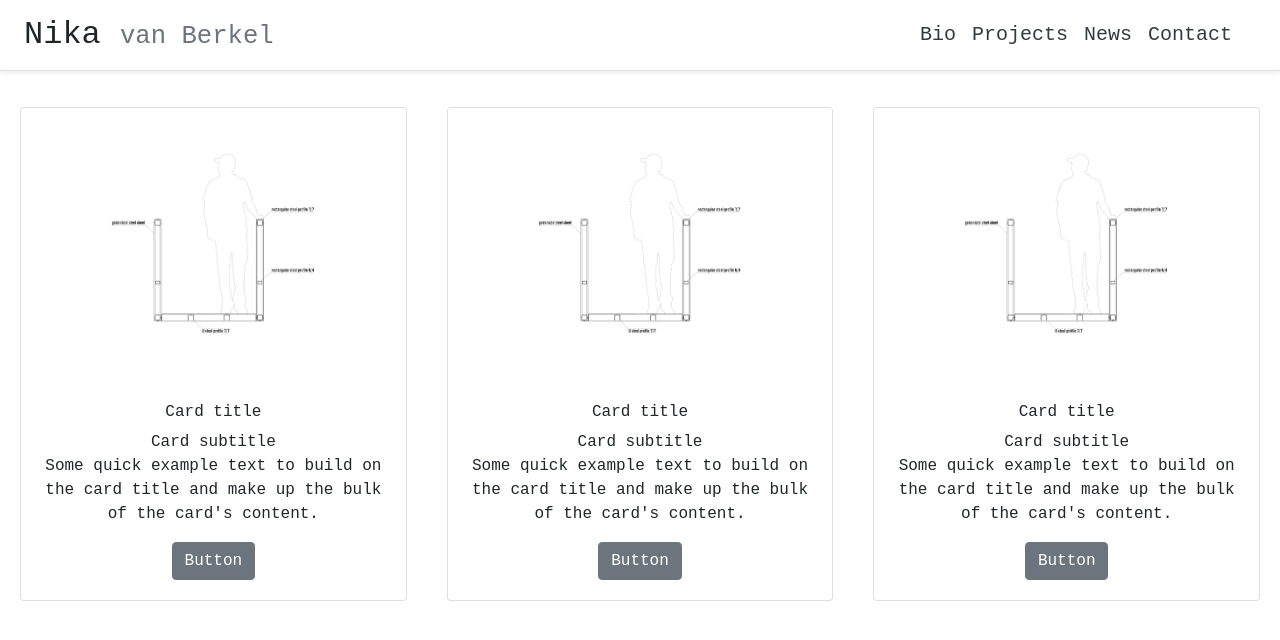
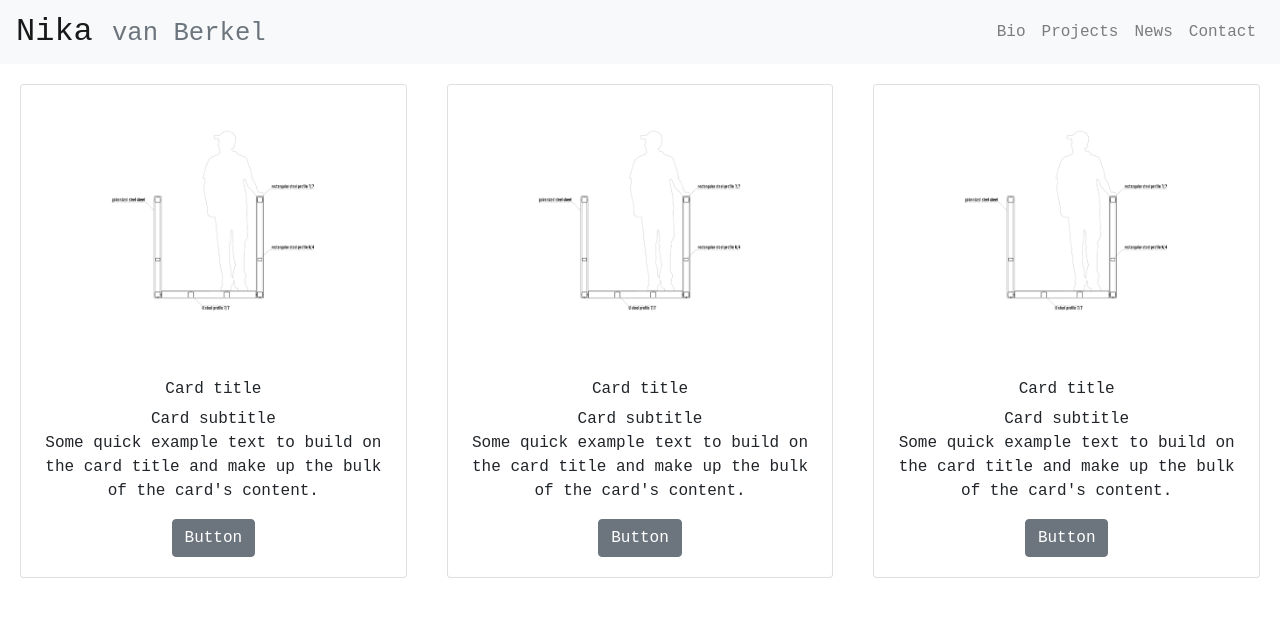
Before and after one commit to Junoburger/Nikavanberkel, a React (Create React App) app: page / in a window 1280 px wide. Shown: the top 640 px of the page. Built offline with nearby package versions, Linux system fonts and the light colour scheme.

Commit message:
navbar mobile view

```diff
--- a/src/App.css
+++ b/src/App.css
@@ -35,7 +35,7 @@
   display: flex;
 }
 
-@media only screen and (max-width: 600px) {
+@media only screen and (max-width: 770px) {
 .Cards{
   flex-direction: column;
 }
--- a/src/components/Card/Card.jsx
+++ b/src/components/Card/Card.jsx
@@ -8,6 +8,7 @@ export const Example = (props) => {
   let divStyle = {
     padding:'20px'
   };
+
 
   return (
     <div style={divStyle}>
--- a/src/components/UI/Header.css
+++ b/src/components/UI/Header.css
@@ -1,3 +1,15 @@
 a:hover{
     /* text-decoration: none !important; */
 }
+
+.navLine{
+
+}
+.navLine:active{
+    /* text-decoration-line: line-through !important; */
+
+}
+
+.Name{
+
+}
--- a/src/components/UI/Header.jsx
+++ b/src/components/UI/Header.jsx
@@ -1,23 +1,76 @@
 import React, {Component} from 'react';
+import {
+  Collapse,
+  Navbar,
+  NavbarToggler,
+  NavbarBrand,
+  Nav,
+  NavItem,
+  NavLink,
+  UncontrolledDropdown,
+  DropdownToggle,
+  DropdownMenu,
+  DropdownItem } from 'reactstrap';
 import './Header.css';
 import 'bootstrap/dist/css/bootstrap.min.css';
 
 
 export class Header extends Component{
+  constructor(props) {
+    super(props);
+
+    this.toggle = this.toggle.bind(this);
+    this.state = {
+      isOpen: false
+    };
+  }
+  toggle() {
+    this.setState({
+      isOpen: !this.state.isOpen
+    });
+  }
 render(){
     return(
-        <header>
-    <div className="d-flex flex-column flex-md-row align-items-center p-3 px-md-4 mb-3 bg-white border-bottom shadow-sm">
-      <h2 className="my-0 mr-md-auto font-weight-normal">Nika <small className="text-muted">van Berkel</small></h2>
-      <nav className="my-2 my-md-0 mr-md-3">
-      <a className="p-2 h5 text-dark" href="/bio">Bio</a>
-        <a className="p-2 h5 text-dark" href="/projects">Projects</a>
-        <a className="p-2 h5 text-dark" href="/news">News</a>
-        <a className="p-2 h5 text-dark" href="/contact">Contact</a>
-      </nav>
-    </div>
-      </header>
-    )
+<div>
+        <Navbar color="light" light expand="md">
+          <NavbarBrand href="/"> <h2 className="my-0 mr-md-auto font-weight-normal Name">Nika <small className="text-muted">van Berkel</small></h2></NavbarBrand>
+          <NavbarToggler onClick={this.toggle} />
+          <Collapse isOpen={this.state.isOpen} navbar>
+            <Nav className="ml-auto" navbar>
+              <NavItem>
+                <NavLink className="navLine" href="/bio">Bio</NavLink>
+              </NavItem>
+              <NavItem>
+                <NavLink className="navLine" href="/projects">Projects</NavLink>
+              </NavItem>
+              <NavItem>
+                <NavLink className="navLine" href="/news">News</NavLink>
+              </NavItem>
+              <NavItem>
+                <NavLink className="navLine" href="/contact">Contact</NavLink>
+              </NavItem>
+              {/* <UncontrolledDropdown nav inNavbar>
+                <DropdownToggle nav caret  className="p-2 h5 text-grey">
+                  Options
+                </DropdownToggle>
+                <DropdownMenu right>
+                  <DropdownItem>
+                    Option 1
+                  </DropdownItem>
+                  <DropdownItem>
+                    Option 2
+                  </DropdownItem>
+                  <DropdownItem divider />
+                  <DropdownItem>
+                    Reset
+                  </DropdownItem>
+                </DropdownMenu>
+              </UncontrolledDropdown> */}
+            </Nav>
+          </Collapse>
+        </Navbar>
+      </div>
+    );
 }
 
 }
--- a/src/index.css
+++ b/src/index.css
@@ -1,5 +1,5 @@
 *{
-  font-family: monospace;
+ font-family:  'Space Mono', monospace;
 }
 
 body {
```
Also changed, not shown: src/App.js (+5 -3 lines), src/components/UI/Main/Main.jsx (added, +14 -0 lines), src/components/UI/Main/Main.css (added), 1 other file (tests, documents, lock files or other folders).
